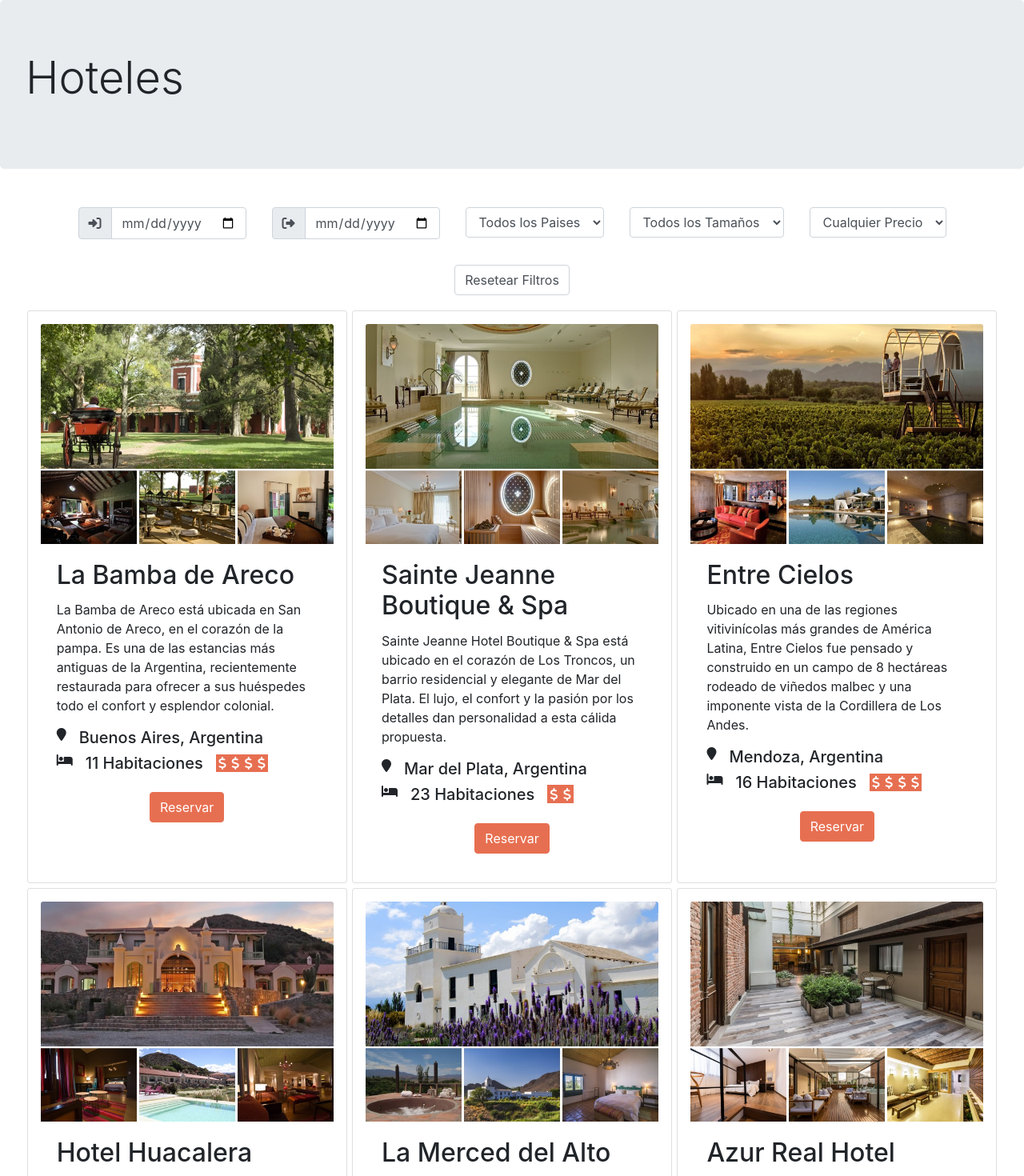
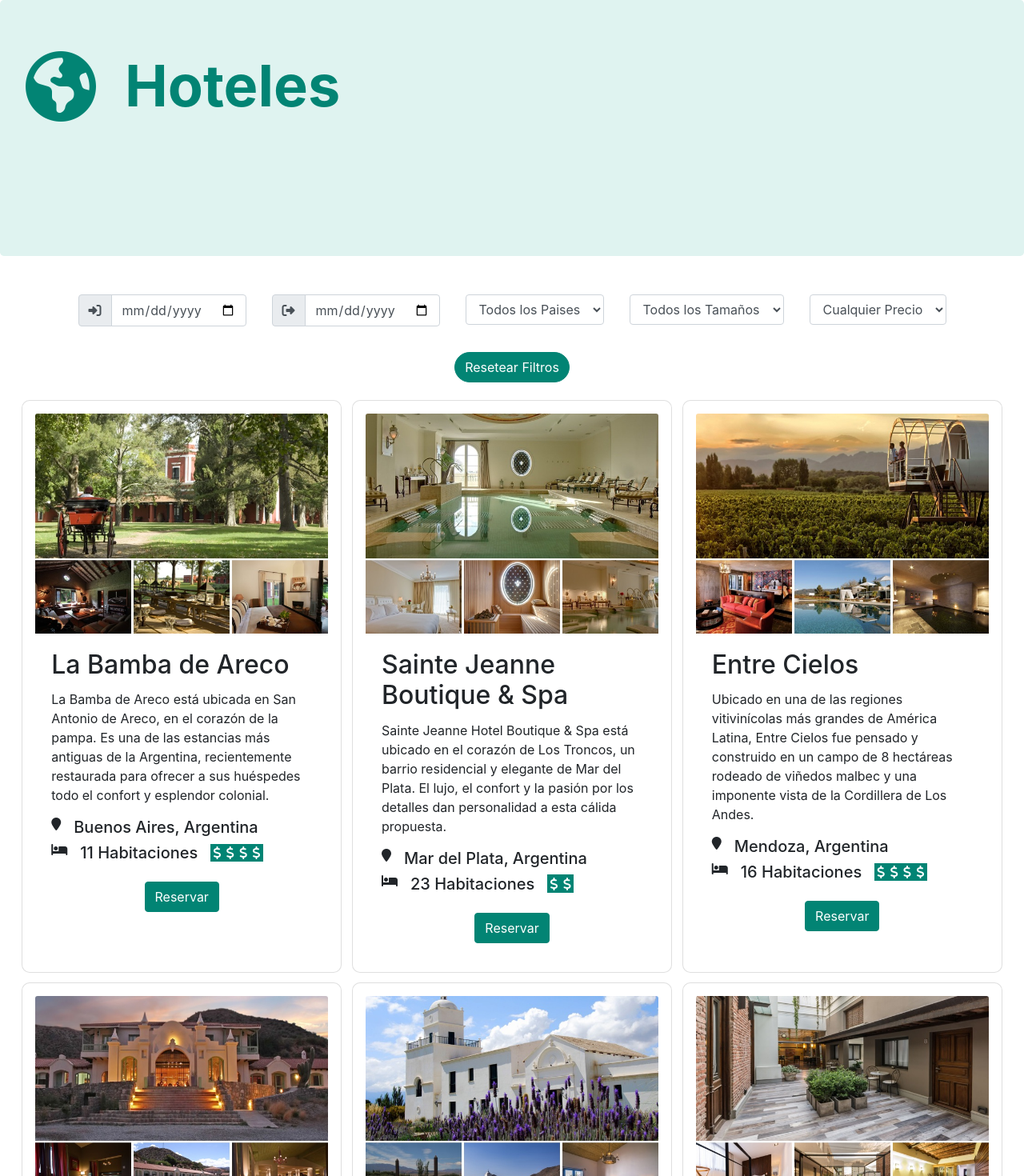
Before and after one commit to aguskoch/Project-3---Reseva-de-Alojamientos, a React (Create React App) app: page / in a window 1280 px wide. Shown: the top 1470 px of the page at 80% size. Built offline with nearby package versions, Linux system fonts and the light colour scheme.

Commit message:
Styling Changes

```diff
--- a/src/Card.js
+++ b/src/Card.js
@@ -1,4 +1,5 @@
 import React from "react";
+
 export default function Card(props) {
   return (
     <div className="card" style={{ width: "25em" }}>
--- a/src/Filters.js
+++ b/src/Filters.js
@@ -156,7 +156,7 @@ class Filter extends React.Component {
             </select>
           </div>
           <div className="input-group">
-            <button class="form-control" onClick={this.props.resetFilters}>
+            <button class="form-control resetFilters" onClick={this.props.resetFilters}>
               Resetear Filtros
             </button>
           </div>
@@ -168,6 +168,7 @@ class Filter extends React.Component {
           value={this.state.countrySearch}
           onChange={this.updateSearch.bind(this)}
         /> */}
+
           {this.props.filters.dateFrom > this.props.filters.dateTo && this.props.filters.dateFrom != "" && this.props.filters.dateTo != "" ?
               <div>
                 <h1  className="display-4 wrongDates" > Fechas incorrectas! </h1>
--- a/src/Header.js
+++ b/src/Header.js
@@ -3,11 +3,12 @@ import "./styles.css"
 
 export default function Header (props){
 
-
-
     return (
         <div className="jumbotron">
-            <h1 className="display-4">Hoteles</h1>
+            <div className="header">
+                <i className="fas fa-globe-americas display-2"></i>
+                <h1 className="display-3 title">Hoteles</h1>
+            </div>
             <p className="lead"> {props.filters.dateFrom ? `desde el ${new Date(props.filters.dateFrom).toISOString().slice(0,10)} ` : ""}
             {props.filters.dateTo ? `hasta el ${new Date(props.filters.dateTo).toISOString().slice(0,10)} ` : ""}
             {props.filters.country ? `en ${props.filters.country}, ` : "" }
--- a/src/styles.css
+++ b/src/styles.css
@@ -4,8 +4,8 @@
 }
 
 .btn-primary {
-  background: #e76f51;
-  border: 1px solid #e76f51;
+  background: #028474;
+  border: 1px solid #028474;
   text-align: center;
   margin-top: 1em;
 }
@@ -15,7 +15,7 @@
 }
 
 .fa-dollar-sign {
-  background: #e76f51;
+  background: #028474;
   padding: 0.2em 0.2em 0.2em 0.2em;
   color: #ffff;
 }
@@ -33,7 +33,14 @@
 
 .card {
   padding: 1em;
-  margin: 0.2em;
+  margin: 0.4em;
+  border-radius: 10px;
+}
+
+.card:hover{
+  -webkit-box-shadow: 2px 3px 26px 0px #AAAAAA;
+  box-shadow: 2px 3px 26px 0px #AAAAAA;
+  transition: box-shadow 0.5s ease-in-out
 }
 
 .filters{
@@ -61,5 +68,39 @@
 .wrongDates{
   color: red;
   padding-top:2em;
-  text-align: center;
+  text-align: center
 }
+
+.jumbotron{
+  background: #dff3f0;
+  height: 20em;
+}
+
+.title{
+  color: #028474;
+  font-weight: bolder;
+  padding-left: 0.5em;
+}
+
+.fa-globe-americas{
+  color: #028474
+}
+
+.header{
+  display: flex;
+  flex-direction: row;
+}
+
+.resetFilters{
+  background: #028474;
+  border: 1px solid #028474;
+  border-radius: 20px;
+  color: #ffffff
+}
+
+.resetFilters:hover{
+  background: #027466;
+  border: 1px solid #027466;
+  border-radius: 20px;
+  color: #ffffff;
+}
```
